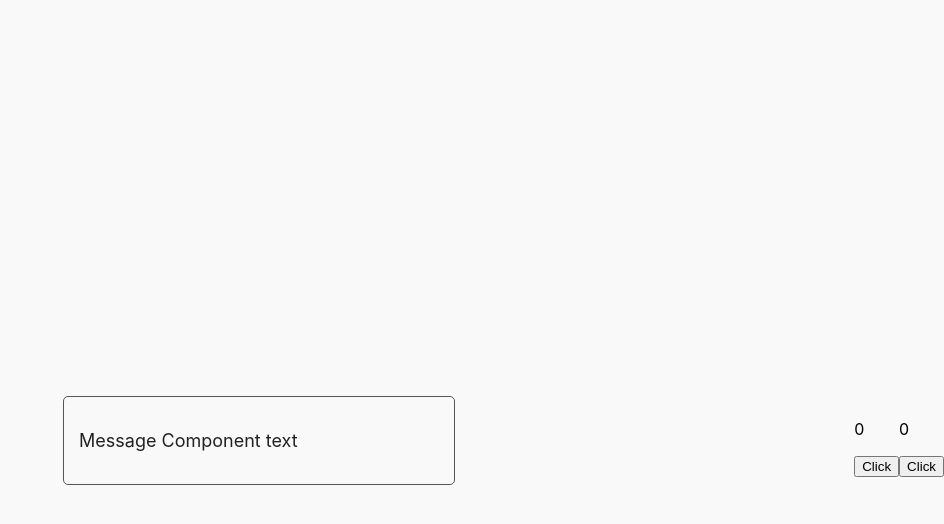
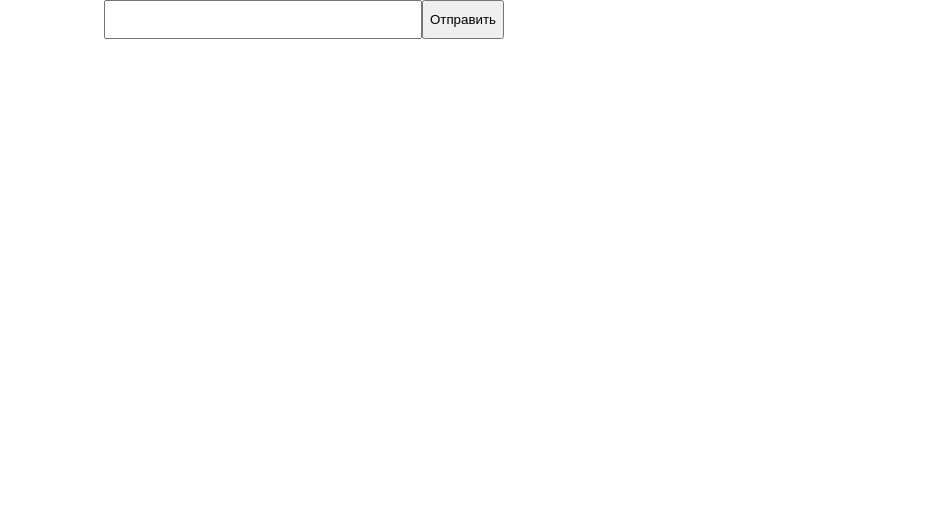
Before and after one commit to ekaterinas97/reactJS-course, a React (Create React App) app: page / in a window 1280 px wide. Shown: the top 524 px of the page, without its empty margins (336-1280 px from the left). Built offline with nearby package versions, Linux system fonts and the light colour scheme.

Commit message:
homework-2

```diff
--- a/src/App.js
+++ b/src/App.js
@@ -1,16 +1,25 @@
 import styles from './App.module.css';
-import {Message} from './components/Message';
-import {Counter} from "./components/Counter";
+import React, {useEffect, useState} from "react";
+import {MessageList} from "./components/MessageList";
+import {SendMessage} from "./components/SendMessage";
 
-const text = "Message Component text";
+
 
 function App() {
+    const [messageList, setMessageList]=useState([]);
+
+    useEffect(()=>{
+        setMessageList(messageList);
+        console.log('Update MessageList')
+    }, []);
+
+
   return (
-    <div className={styles.app}>
-      <Message textMessage={text}></Message>
-        <Counter/>
-        <Counter></Counter>
-    </div>
+      <div>
+        <MessageList list={messageList}/>
+        <SendMessage list={messageList}/>
+      </div>
+
   );
 }
 
--- a/src/components/Counter/index.js
+++ /dev/null
@@ -1,14 +0,0 @@
-import React, {useState} from 'react';
-
-export const Counter=()=>{
-    const [count, setCount] = useState(0);
-
-    const updateCount =()=>{
-        setCount((count)=> count+1);
-        setTimeout(()=>{setCount((count)=> count+1)}, 2000)
-    }
-    return <div>
-        <p>{count}</p>
-        <button onClick={updateCount}>Click</button>
-    </div>
-}
--- a/src/components/Message/Message.module.css
+++ /dev/null
@@ -1,19 +0,0 @@
-.message{
-    max-width: 360px;
-    width: 100%;
-    margin: 0px auto;
-    border-radius: 5px;
-    border: 1px solid #555;
-    padding: 15px;
-    transition: all .3s ease-out;
-}
-.message:hover{
-    background-color: #61dafb;
-}
-.message:hover .messageText{
-    color: #fff;
-}
-.messageText{
-    font-size: 18px;
-    color: #222;
-}
--- a/src/components/Message/index.js
+++ /dev/null
@@ -1,8 +0,0 @@
-import React from 'react';
-import styles from "./Message.module.css";
-
-export const Message=(props)=>{
-    return <div className={styles.message}>
-        <p className={styles.messageText}>{props.textMessage}</p>
-    </div>
-}
--- /dev/null
+++ b/src/components/MessageList/MessageList.module.css
@@ -0,0 +1,16 @@
+.message{
+    max-width: 500px;
+    margin: 0 auto;
+}
+.messageContainer{
+    background-color: #555555;
+    color: #f9f9f9;
+    width: 360px;
+    border-radius: 5px;
+    margin-bottom: 15px;
+    padding: 10px;
+}
+.messageAuthor{
+    color: #282c34;
+    font-size: 12px;
+}
--- /dev/null
+++ b/src/components/MessageList/index.js
@@ -0,0 +1,16 @@
+import React from "react";
+import styles from './MessageList.module.css'
+
+export const MessageList =(props)=>{
+    return <div>
+        {
+                props.list.map((message)=>
+                    <div className={styles.message}>
+                        <span>{message.author}</span>
+                        <p className={styles.messageContainer}>{message.text}</p>
+                    </div>
+                )
+
+            }
+    </div>
+}
--- /dev/null
+++ b/src/components/SendMessage/SendMessage.module.css
@@ -0,0 +1,20 @@
+.sendMessage{
+    font-size: 18px;
+}
+
+.container{
+    max-width: 1140px;
+    margin: 0 auto;
+    padding: 0 15px;
+}
+
+.sendMessageForm{
+    max-width: 400px;
+    margin: 0 auto;
+    width: 100%;
+    display: flex;
+}
+.sendMessageInput{
+    width: 100%;
+    padding: 10px 15px;
+}
--- /dev/null
+++ b/src/components/SendMessage/index.js
@@ -0,0 +1,25 @@
+import React, { useRef } from 'react';
+import styles from './SendMessage.module.css'
+
+
+export const SendMessage = (props)=>{
+
+    const textInput = useRef(null);
+
+    const createMsg= (e)=>{
+        e.preventDefault();
+        const newMsg = Object.assign({author: 'user'}, {text:`${textInput.current.value}`});
+        props.list.push(newMsg);
+
+    }
+
+    return <section className={styles.sendMessage} >
+        <div className={styles.container}>
+            <form className={styles.sendMessageForm} onSubmit={createMsg}>
+                <input className={styles.sendMessageInput} ref={textInput}  type="text"/>
+                <button type={"submit"}>Отправить</button>
+            </form>
+        </div>
+
+    </section>
+}
--- a/src/index.js
+++ b/src/index.js
@@ -6,7 +6,7 @@ import reportWebVitals from './reportWebVitals';
 
 ReactDOM.render(
   <React.StrictMode>
-    <App />
+    <App/>
   </React.StrictMode>,
   document.getElementById('root')
 );
```
